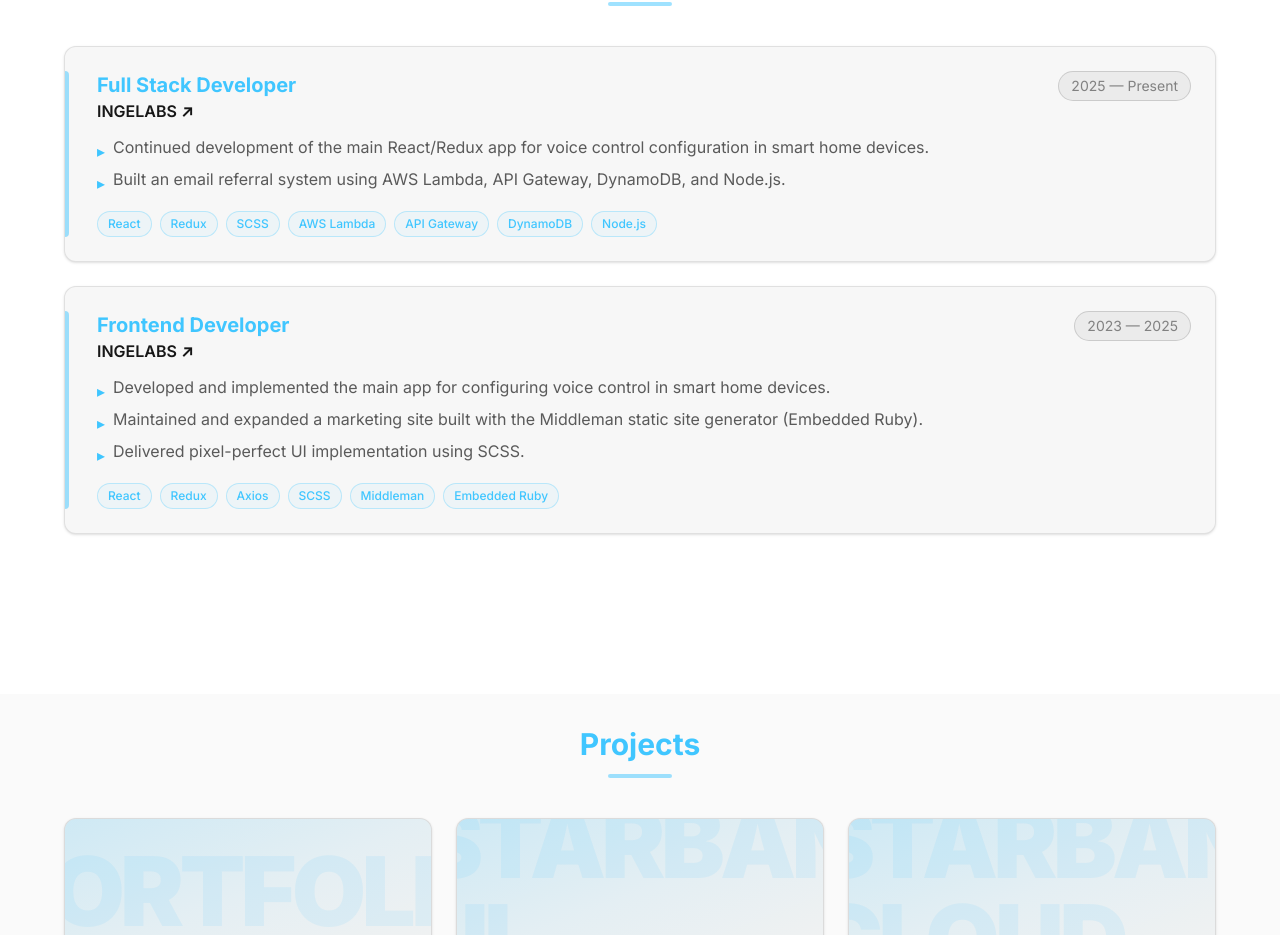
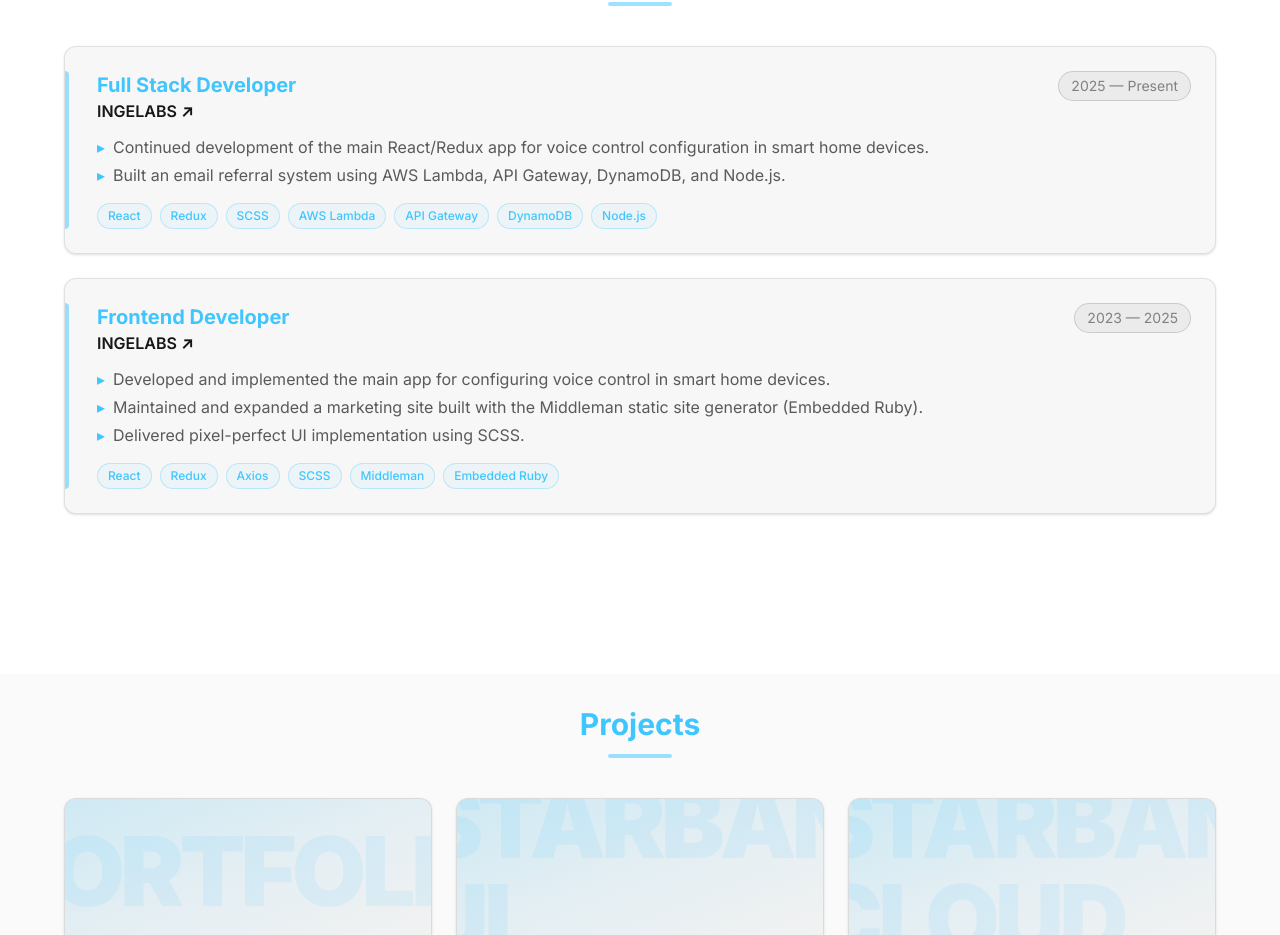
Before and after one commit to 00IRCA/portfolio, a Next.js app: page / in a window 1280 px wide. Shown: the part 2257-3192 px from the top of the page. Built offline with nearby package versions, Linux system fonts and the light colour scheme; no server answers.

Commit message:
fix: remove top margin from bullet arrow in ExperienceCard

```diff
--- a/src/components/ui/ExperienceCard.tsx
+++ b/src/components/ui/ExperienceCard.tsx
@@ -46,7 +46,7 @@ export default function ExperienceCard({
       <ul className="mt-2 flex flex-col gap-1 text-foreground/70">
         {description.map((item, i) => (
           <li key={i} className="flex items-start gap-2">
-            <span className="text-primary mt-1">▸</span>
+            <span className="text-primary">▸</span>
             <span>{item}</span>
           </li>
         ))}
```
